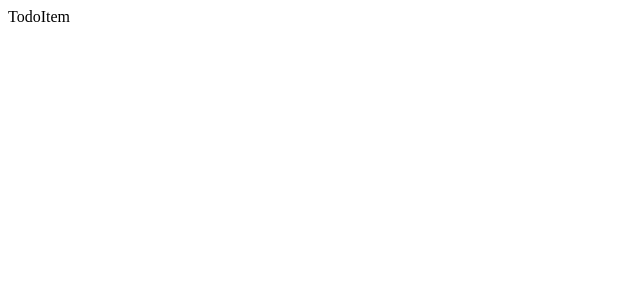
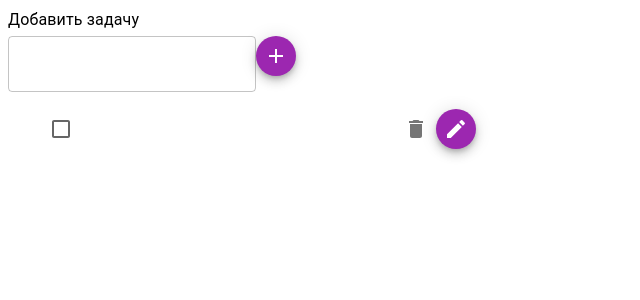
Before and after one commit to Rez1dentis/todo-app-frontend, a React (Create React App) app in the folder client/: page / in a window 1280 px wide. Shown: the top 300 px of the page, without its empty margins (0-640 px from the left). Built offline with nearby package versions, Linux system fonts and the light colour scheme.

Commit message:
Add and delete done

```diff
--- a/client/package.json
+++ b/client/package.json
@@ -3,6 +3,10 @@
   "version": "0.1.0",
   "private": true,
   "dependencies": {
+    "@emotion/react": "^11.11.0",
+    "@emotion/styled": "^11.11.0",
+    "@mui/icons-material": "^5.11.16",
+    "@mui/material": "^5.13.3",
     "@testing-library/jest-dom": "^5.16.5",
     "@testing-library/react": "^13.4.0",
     "@testing-library/user-event": "^13.5.0",
@@ -47,6 +51,6 @@
     "eslint-plugin-n": "^15.7.0",
     "eslint-plugin-promise": "^6.1.1",
     "eslint-plugin-react": "^7.32.2",
-    "typescript": "^5.1.3"
+    "typescript": "4.9.4"
   }
 }
--- a/client/src/components/AddTodo/Addtodo.tsx
+++ b/client/src/components/AddTodo/Addtodo.tsx
@@ -1,5 +1,41 @@
-type Props = {};
+import { Fab, ListItemText, TextField } from '@mui/material';
+import AddIcon from '@mui/icons-material/Add';
+import { useState } from 'react';
+import { TodoItem } from '../TodoItem/TodoItem';
 
-export const Addtodo = (props: Props) => {
-  return <div>Addtodo</div>;
+interface Task {
+  id: string;
+  text: string;
+  priority: 'red' | 'yellow' | 'blue';
+  isCompleted: boolean;
+}
+
+export const Addtodo = (): JSX.Element => {
+  const [taskText, setTaskText] = useState('');
+  const [tasks, setTasks] = useState<Task[]>([]);
+
+  const addTaskHandler = () => {
+    setTasks([
+      ...tasks,
+      { id: Date.now().toString(), text: taskText, priority: 'red', isCompleted: false },
+    ]);
+    setTaskText('');
+  };
+
+  const deleteHandler = (id: string) => {
+    setTasks(tasks.filter((el) => el.id !== id));
+  };
+
+  return (
+    <div>
+      <ListItemText>Добавить задачу</ListItemText>
+      <TextField value={taskText} onChange={(e) => setTaskText(e.target.value)}></TextField>
+      <Fab onClick={addTaskHandler} size="small" color="secondary" aria-label="add">
+        <AddIcon />
+      </Fab>
+      {tasks.map((el) => (
+        <TodoItem key={el.id} {...el} deleteHandler={deleteHandler} />
+      ))}
+    </div>
+  );
 };
--- a/client/src/components/TodoItem/TodoItem.tsx
+++ b/client/src/components/TodoItem/TodoItem.tsx
@@ -1,3 +1,27 @@
-export const TodoItem = () => {
-  return <div>TodoItem</div>;
+import { Checkbox, Fab, IconButton, ListItemButton, ListItemText } from '@mui/material';
+import DeleteIcon from '@mui/icons-material/Delete';
+import ListItem from '@mui/material/ListItem';
+import EditIcon from '@mui/icons-material/Edit';
+
+export const TodoItem = ({
+  id,
+  text,
+  priority,
+  isCompleted,
+  deleteHandler,
+}: Task & { deleteHandler: (id: string) => void }): JSX.Element => {
+  return (
+    <ListItem>
+      <ListItemButton>
+        <Checkbox checked={isCompleted} />
+        <ListItemText primary={text} />
+        <IconButton onClick={() => deleteHandler(id)} aria-label="delete">
+          <DeleteIcon />
+        </IconButton>
+        <Fab size="small" color="secondary" aria-label="edit">
+          <EditIcon />
+        </Fab>
+      </ListItemButton>
+    </ListItem>
+  );
 };
--- a/client/src/components/pages/TodoMain/TodoMain.tsx
+++ b/client/src/components/pages/TodoMain/TodoMain.tsx
@@ -1,9 +1,14 @@
+import { Box } from '@mui/material';
 import { TodoItem } from '../../TodoItem/TodoItem';
+import { Addtodo } from '../../AddTodo/Addtodo';
 
 export const TodoMain = () => {
   return (
     <div>
-      <TodoItem />
+      <Box sx={{ width: '100%', maxWidth: 500, bgcolor: 'background.paper' }}>
+        <Addtodo />
+        <TodoItem />
+      </Box>
     </div>
   );
 };
```
Also changed, not shown: client/.eslintrc.js, 1 other file (tests, documents, lock files or other folders).
